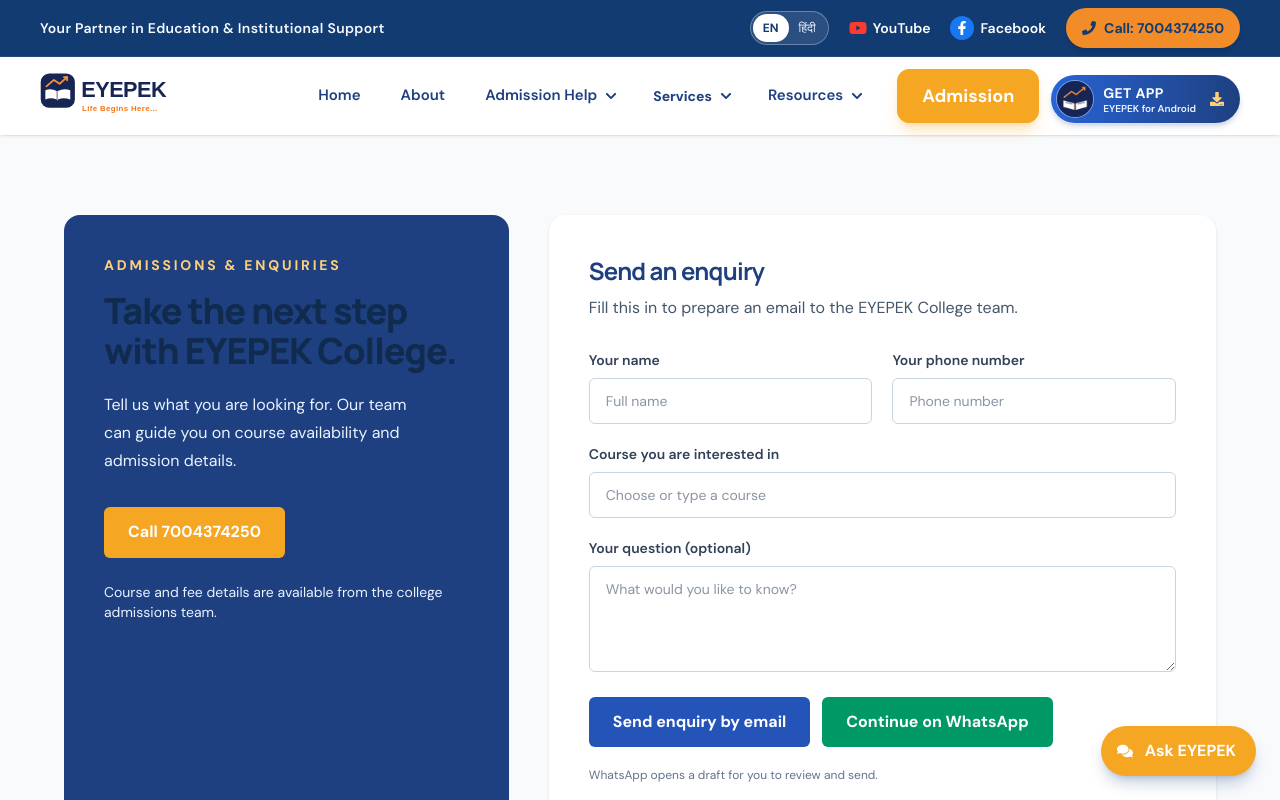
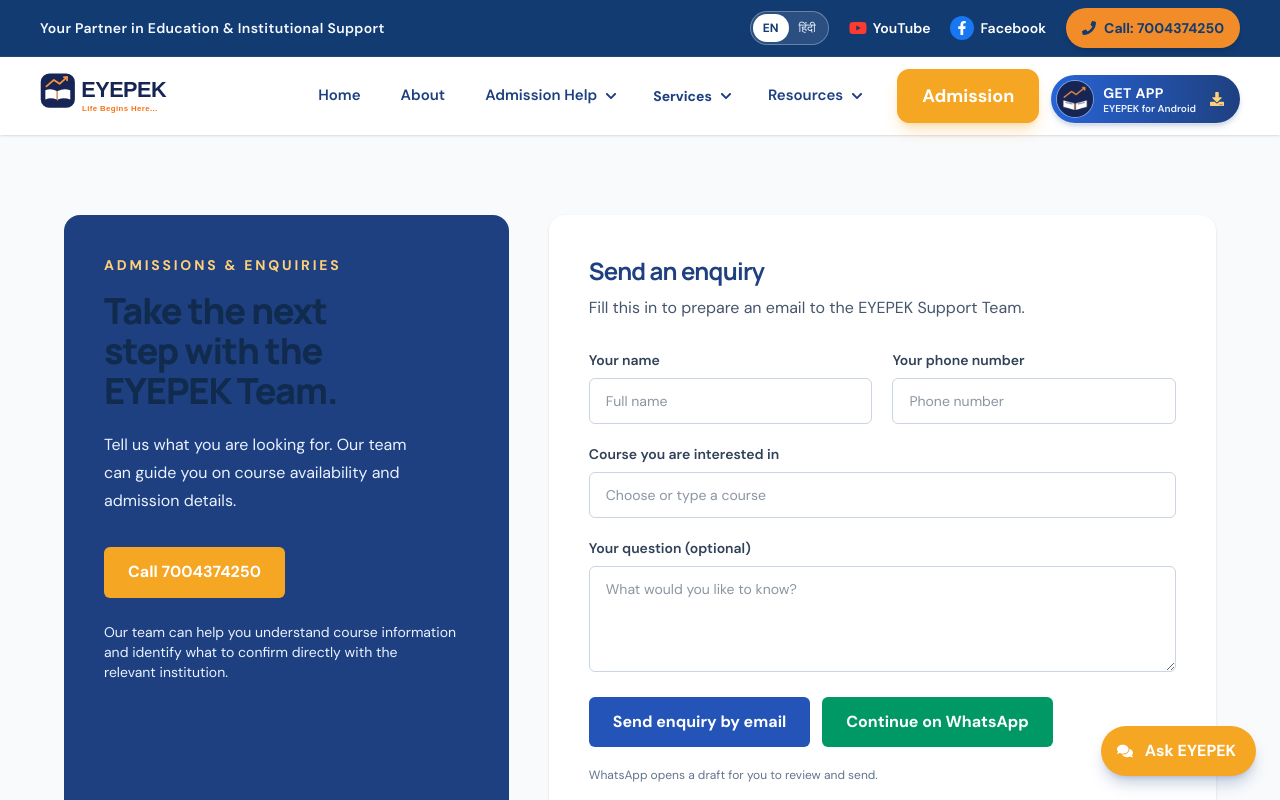
Before and after one commit to eyepek/EYEPEK, a React (Vite) app: page /contact in a window 1280 px wide. Shown: the top 800 px of the page. Built offline with nearby package versions, Linux system fonts and the light colour scheme.

Commit message:
Clarify EYEPEK as guidance and support team

```diff
--- a/src/pages/ContactUs.jsx
+++ b/src/pages/ContactUs.jsx
@@ -13,13 +13,13 @@ export default function ContactUs() {
   const handleSubmit = (event) => {
     event.preventDefault();
     const enquiry = [
-      hi ? 'EYEPEK College प्रवेश पूछताछ' : 'EYEPEK College admission enquiry',
+      hi ? 'EYEPEK Support से प्रवेश संबंधी पूछताछ' : 'EYEPEK Support enquiry',
       `Name: ${form.name}`,
       `Phone: ${form.phone}`,
       `${hi ? 'रुचि का कोर्स' : 'Course of interest'}: ${form.course || (hi ? 'नहीं बताया' : 'Not specified')}`,
       `${hi ? 'संदेश' : 'Message'}: ${form.message || (hi ? 'नहीं है' : 'None')}`,
     ].join('\n');
-    const url = `mailto:info.eyepek@gmail.com?subject=${encodeURIComponent(hi ? 'EYEPEK College प्रवेश पूछताछ' : 'EYEPEK College admission enquiry')}&body=${encodeURIComponent(enquiry)}`;
+    const url = `mailto:info.eyepek@gmail.com?subject=${encodeURIComponent(hi ? 'EYEPEK Support से प्रवेश संबंधी पूछताछ' : 'EYEPEK Support enquiry')}&body=${encodeURIComponent(enquiry)}`;
     setEmailUrl(url);
     setStatus(hi ? 'आपकी पूछताछ ईमेल ऐप में तैयार है। info.eyepek@gmail.com पर भेजने के लिए वहाँ Send दबाएँ।' : 'Your enquiry is ready in your email app. Press Send there to email info.eyepek@gmail.com.');
     window.location.href = url;
@@ -41,15 +41,15 @@ export default function ContactUs() {
       <div className='mx-auto grid max-w-6xl gap-10 lg:grid-cols-[0.8fr_1.2fr]'>
         <section className='rounded-2xl bg-blue-950 p-8 text-white md:p-10'>
           <p className='text-sm font-bold uppercase tracking-[0.2em] text-orange-300'>{t("Admissions & enquiries","प्रवेश और पूछताछ")}</p>
-          <h1 className='mt-4 text-3xl font-extrabold md:text-4xl'>{t("Take the next step with EYEPEK College.","EYEPEK College के साथ अगला कदम बढ़ाएँ।")}</h1>
+          <h1 className='mt-4 text-3xl font-extrabold md:text-4xl'>{t("Take the next step with the EYEPEK Team.","EYEPEK Team के साथ अगला कदम बढ़ाएँ।")}</h1>
           <p className='mt-5 leading-7 text-blue-100'>{t("Tell us what you are looking for. Our team can guide you on course availability and admission details.","अपनी ज़रूरत बताएँ। हमारी टीम कोर्स की उपलब्धता और प्रवेश की जानकारी समझने में मदद करेगी।")}</p>
           <a className='mt-8 inline-flex rounded-md bg-orange-500 px-6 py-3 font-bold text-white hover:bg-orange-400' href='tel:7004374250'>{t("Call 7004374250","7004374250 पर कॉल करें")}</a>
-          <p className='mt-6 text-sm text-blue-100'>{t("Course and fee details are available from the college admissions team.","कोर्स और फीस की जानकारी कॉलेज की प्रवेश टीम से लें।")}</p>
+          <p className='mt-6 text-sm text-blue-100'>{t("Our team can help you understand course information and identify what to confirm directly with the relevant institution.","हमारी टीम कोर्स की जानकारी समझने और संबंधित संस्थान से किन बातों की पुष्टि करनी है, यह जानने में मदद कर सकती है।")}</p>
         </section>
 
         <section className='rounded-2xl bg-white p-8 shadow-sm md:p-10'>
           <h2 className='text-2xl font-bold text-blue-950'>{t("Send an enquiry","पूछताछ भेजें")}</h2>
-          <p className='mt-2 text-slate-600'>{t("Fill this in to prepare an email to the EYEPEK College team.","EYEPEK College टीम को ईमेल तैयार करने के लिए यह फ़ॉर्म भरें।")}</p>
+          <p className='mt-2 text-slate-600'>{t("Fill this in to prepare an email to the EYEPEK Support Team.","EYEPEK Support Team को ईमेल तैयार करने के लिए यह फ़ॉर्म भरें।")}</p>
           <form className='mt-7 space-y-5' onSubmit={handleSubmit}>
             <div className='grid gap-5 sm:grid-cols-2'>
               <label className='block text-sm font-semibold text-slate-700'>{t("Your name","आपका नाम")}
```
